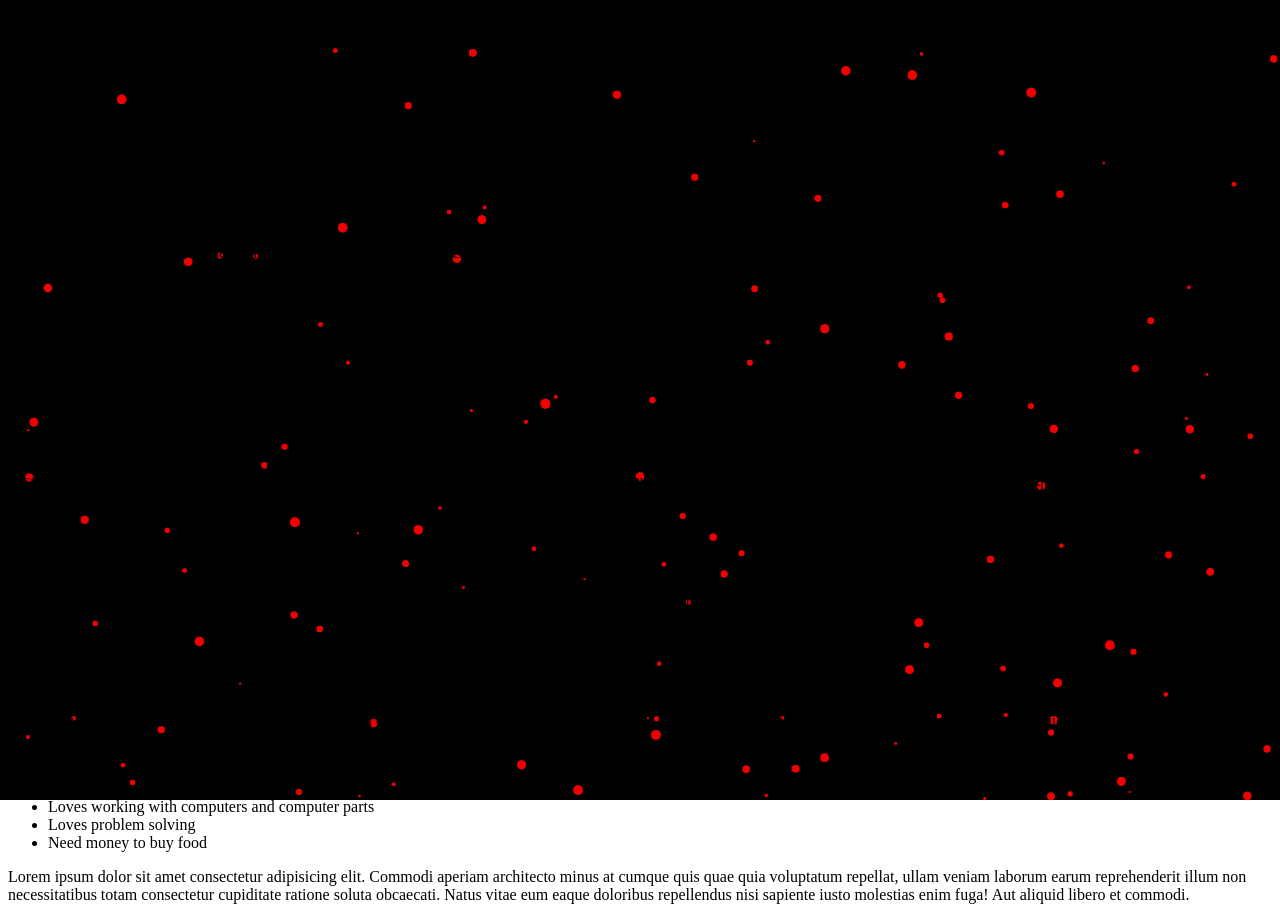
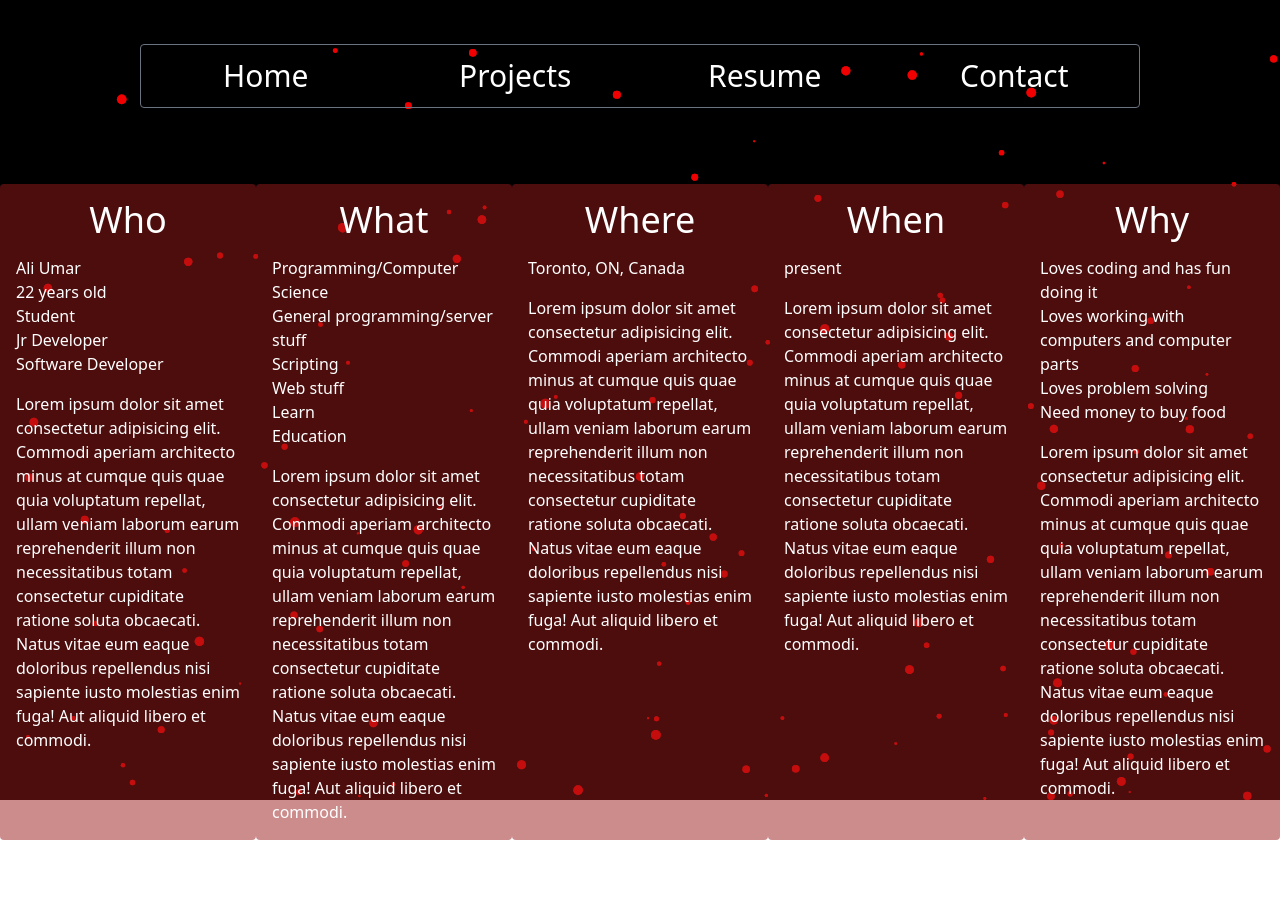
Before and after one commit to ArmyaAli/armyaali.github.io, a Next.js app: page /about in a window 1280 px wide. After the commit the page ends 872 px from the top, so only its background shows below. Built offline with nearby package versions, Linux system fonts and the light colour scheme.

Commit message:
changed imports and css config

```diff
--- a/src/pages/about.tsx
+++ b/src/pages/about.tsx
@@ -1,7 +1,7 @@
 import React from "react";
 import Card from "../components/card";
 import { Navbar } from "../components/navbar";
-import { fivews, shorts } from "../../util/about_data";
+import { fivews, shorts } from "../util/about_data";
 export const About = () => {
   return (
     <div>
--- a/src/styles/globals.css
+++ b/src/styles/globals.css
@@ -1,3 +1,7 @@
+@tailwind base;
+@tailwind components;
+@tailwind utilities;
+
 .particles {
   position: fixed;
   max-width: 100%;
--- /dev/null
+++ b/src/util/about_data.ts
@@ -0,0 +1,31 @@
+export const fivews = ["Who", "What", "Where", "When", "Why"];
+
+export const shorts = {
+    "Who": [
+        "Ali Umar",
+        "22 years old",
+        "Student",
+        "Jr Developer",
+        "Software Developer",
+    ],
+    "What": [
+        "Programming/Computer Science",
+        "General programming/server stuff",
+        "Scripting",
+        "Web stuff",
+        "Learn",
+        "Education",
+    ],
+    "Where": [
+        "Toronto, ON, Canada",
+    ],
+    "When": [
+        "present",
+    ],
+    "Why": [
+        "Loves coding and has fun doing it",
+        "Loves working with computers and computer parts",
+        "Loves problem solving",
+        "Need money to buy food",
+    ],
+}
--- /dev/null
+++ b/src/util/ts-particles-config.ts
@@ -0,0 +1,71 @@
+export const config = {
+    background: {
+        color: {
+            value: "#000000",
+        },
+    },
+    fpsLimit: 60,
+    interactivity: {
+        detectsOn: "canvas",
+        events: {
+            onClick: {
+                enable: true,
+                mode: "push",
+            },
+            onHover: {
+                enable: true,
+                mode: "repulse",
+            },
+            resize: true,
+        },
+        modes: {
+            bubble: {
+                distance: 400,
+                duration: 2,
+                opacity: 0.8,
+                size: 40,
+            },
+            push: {
+                quantity: 4,
+            },
+            repulse: {
+                distance: 200,
+                duration: 0.4,
+            },
+        },
+    },
+    particles: {
+        color: {
+            value: "#FF0000",
+        },
+        collisions: {
+            enable: true,
+        },
+        move: {
+            direction: "top",
+            enable: true,
+            outMode: "bounce",
+            random: false,
+            speed: 7,
+            straight: false,
+        },
+        number: {
+            density: {
+                enable: true,
+                value_area: 800,
+            },
+            value: 100,
+        },
+        opacity: {
+            value: 0.5,
+        },
+        shape: {
+            type: "circle",
+        },
+        size: {
+            random: true,
+            value: 5,
+        },
+    },
+    detectRetina: true,
+}
--- a/tailwind.config.js
+++ b/tailwind.config.js
@@ -1,5 +1,5 @@
 module.exports = {
-  purge: ["./pages/**/*.{js,ts,jsx,tsx}", "./components/**/*.{js,ts,jsx,tsx}"],
+  purge: ["./pages/**/*.{js,ts,jsx,tsx}", "./src/components/**/*.{js,ts,jsx,tsx}"],
   darkMode: false, // or 'media' or 'class'
   theme: {
     extend: {
```
Also changed, not shown: src/pages/_app.tsx (+3 -4 lines).
